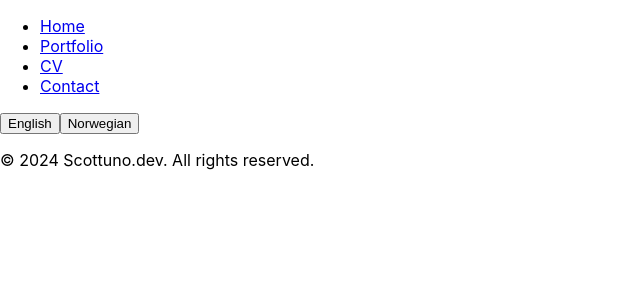
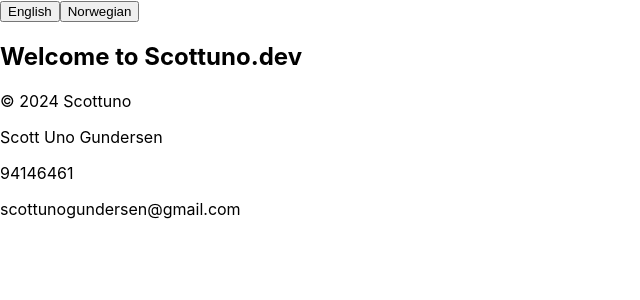
Before and after one commit to UnoHero/scottuno.dev, a React (Create React App) app in the folder frontend/: page / in a window 1280 px wide. Shown: the top 300 px of the page, without its empty margins (0-640 px from the left). Built offline with nearby package versions, Linux system fonts and the light colour scheme.

Commit message:
added more in language files and some fixes in homepage

```diff
--- a/frontend/package.json
+++ b/frontend/package.json
@@ -13,6 +13,7 @@
     "react-i18next": "^14.1.1",
     "react-router-dom": "^6.23.0",
     "react-scripts": "5.0.1",
+    "styled-components": "^6.1.9",
     "web-vitals": "^2.1.4"
   },
   "scripts": {
--- a/frontend/src/components/common/Footer.js
+++ b/frontend/src/components/common/Footer.js
@@ -7,6 +7,9 @@ const Footer = () => {
   return (
     <footer>
       <p>{t('footer.copyright')}</p>
+      <p>{t('footer.author')}</p>
+      <p>{t("footer.tlf")}</p>
+      <p>{t('footer.mail')}</p>
     </footer>
   );
 }
--- a/frontend/src/components/common/Header.js
+++ b/frontend/src/components/common/Header.js
@@ -7,15 +7,8 @@ const Header = () => {
 
   return (
     <header>
-      <nav>
-        <ul>
-          <li><a href="/">{t('header.home')}</a></li>
-          <li><a href="/portfolio">{t('header.portfolio')}</a></li>
-          <li><a href="/cv">{t('header.cv')}</a></li>
-          <li><a href="/contact">{t('header.contact')}</a></li>
-        </ul>
-      </nav>
-      <LanguageSwitcher /> {/* Include LanguageSwitcher here */}
+
+      <LanguageSwitcher />
     </header>
   );
 }
--- a/frontend/src/locales/en.json
+++ b/frontend/src/locales/en.json
@@ -1,16 +1,15 @@
 {
   "header": {
-    "home": "Home",
-    "portfolio": "Portfolio",
-    "cv": "CV",
-    "contact": "Contact"
+    "head": "Portfolio"
+  },
+  "home": {
+    "title": "Welcome to Scottuno.dev"
   },
   "footer": {
-    "copyright": "© 2024 Scottuno.dev. All rights reserved."
-  },
-  "404": {
-    "title": "Page Not Found",
-    "message": "Sorry, the page you are looking for does not exist."
+    "copyright": "© 2024 Scottuno",
+    "author": "Scott Uno Gundersen",
+    "tlf": "94146461",
+    "mail": "scottunogundersen@gmail.com"
   },
   "contact": {
     "title": "Contact Us",
@@ -18,5 +17,9 @@
     "email": "Email",
     "message": "Message",
     "send": "Send"
+  },
+  "404": {
+    "title": "Page Not Found",
+    "message": "Sorry, the page you are looking for does not exist."
   }
 }
--- a/frontend/src/locales/no.json
+++ b/frontend/src/locales/no.json
@@ -1,12 +1,15 @@
 {
   "header": {
-    "home": "Hjem",
-    "portfolio": "Portefølje",
-    "cv": "CV",
-    "contact": "Kontakt"
+    "head": "Portefølje"
+  },
+  "home": {
+    "title": "Velkommen til Scottuno.dev"
   },
   "footer": {
-    "copyright": "© 2024 Scottuno.dev. Alle rettigheter reservert."
+    "copyright": "© 2024 Scottuno",
+    "author": "Scott Uno Gundersen",
+    "tlf": "94146461",
+    "mail": "scottunogundersen@gmail.com"
   },
   "404": {
     "title": "Siden ble ikke funnet",
--- a/frontend/src/pages/Home.js
+++ b/frontend/src/pages/Home.js
@@ -1,14 +1,32 @@
+// Home page
+
+// Imports
+import React from 'react';
+import { useTranslation } from 'react-i18next';
+import styled from "styled-components"
 
 // Components
 import Header from "../components/common/Header"
 import Footer from "../components/common/Footer"
 
+// Styled components
+const Carousel = styled.div`
+
+`;
+
 const Home = () => {
+  const { t } = useTranslation();
+
   return (
     <div>
       <Header />
 
-
+      <section>
+        <h2>
+          {t("home.title")}
+        </h2>
+        <Carousel />
+      </section>
 
       <Footer />
     </div>
```
Also changed, not shown: 1 other file (tests, documents, lock files or other folders).
